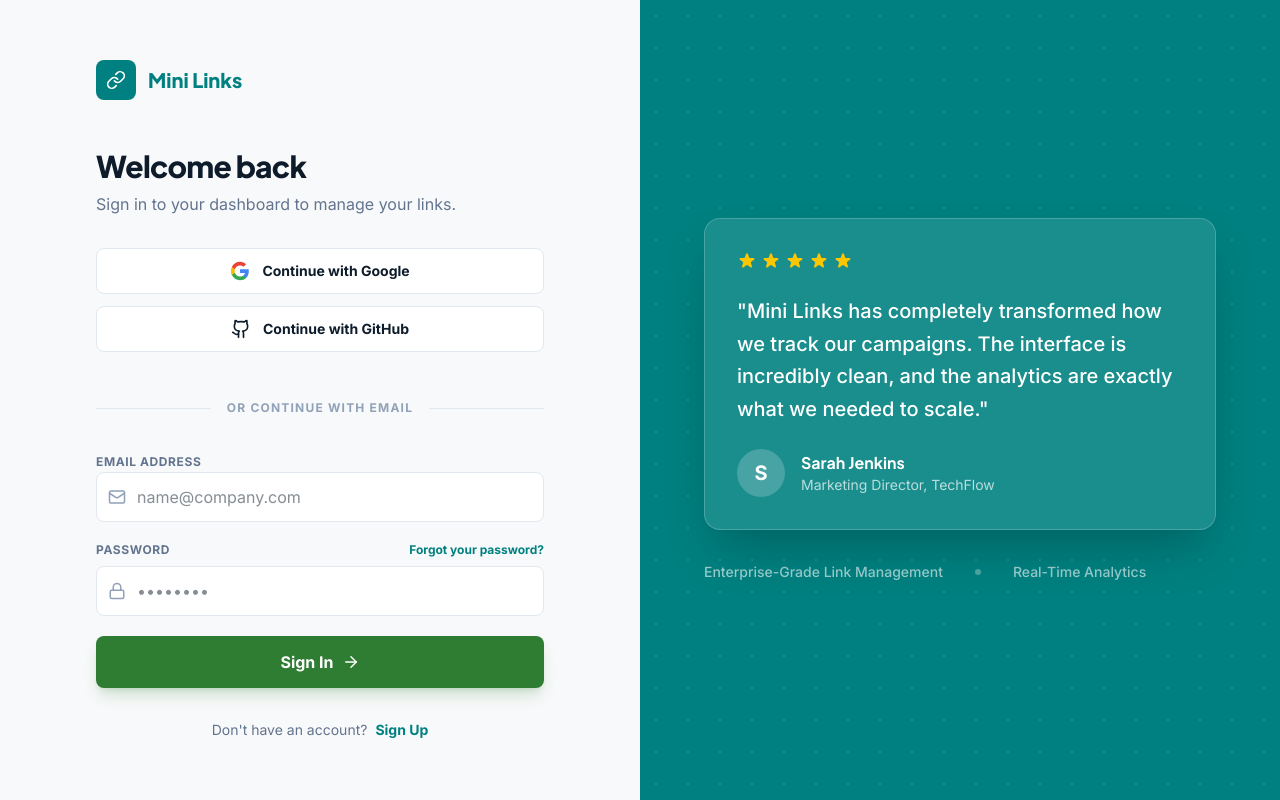
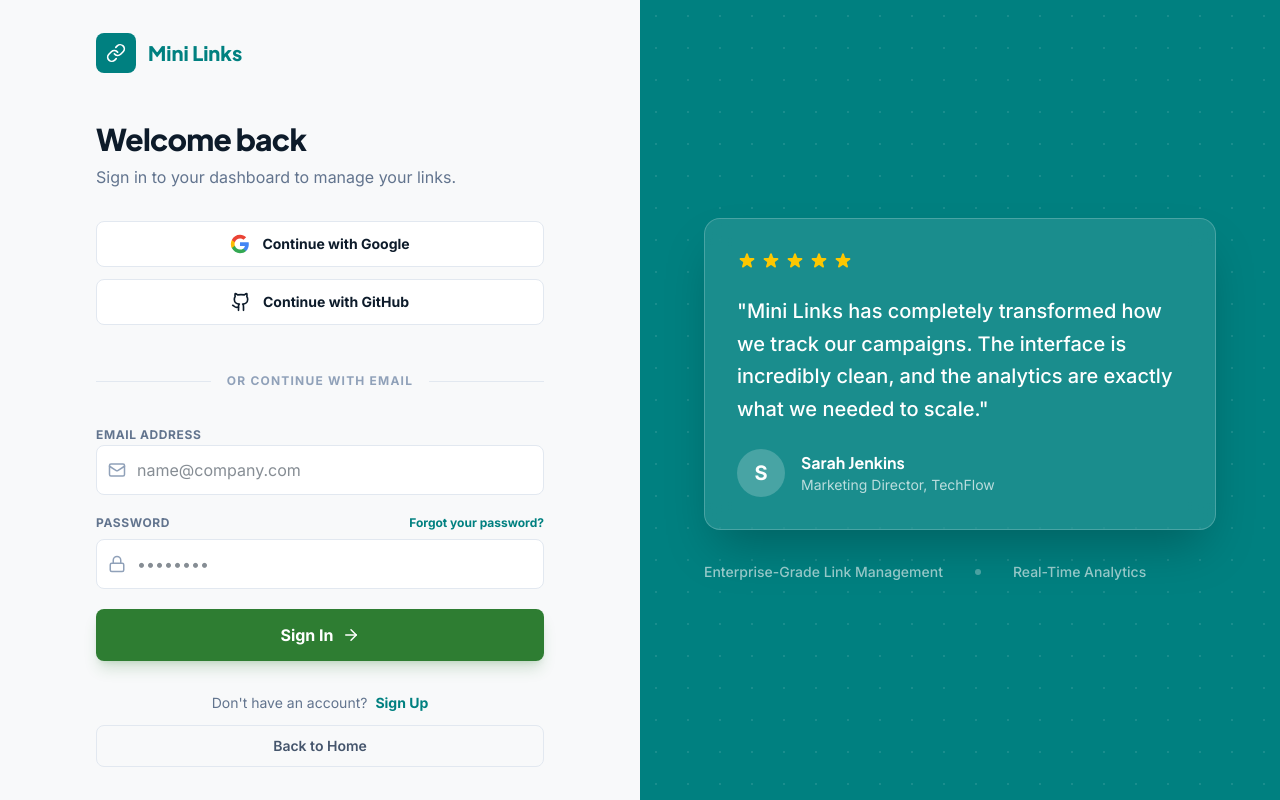
Before and after one commit to hashcode-dev/mini-links, a React (Vite) app: page /auth in a window 1280 px wide. Built offline with nearby package versions, Linux system fonts and the light colour scheme.

Commit message:
XXX-00000: Add Back to Home button

```diff
--- a/src/pages/Auth.tsx
+++ b/src/pages/Auth.tsx
@@ -166,6 +166,13 @@ export default function Auth() {
               {isLogin ? 'Sign Up' : 'Sign In'}
             </button>
           </p>
+          <button
+            type="button"
+            onClick={() => navigate('/')}
+            className="mt-3 w-full rounded-lg border border-surface-container-high dark:border-slate-700 py-2.5 text-sm font-semibold text-slate-600 dark:text-slate-300 hover:bg-surface-container-low dark:hover:bg-slate-800 transition-colors"
+          >
+            Back to Home
+          </button>
         </div>
       </div>
 
```
